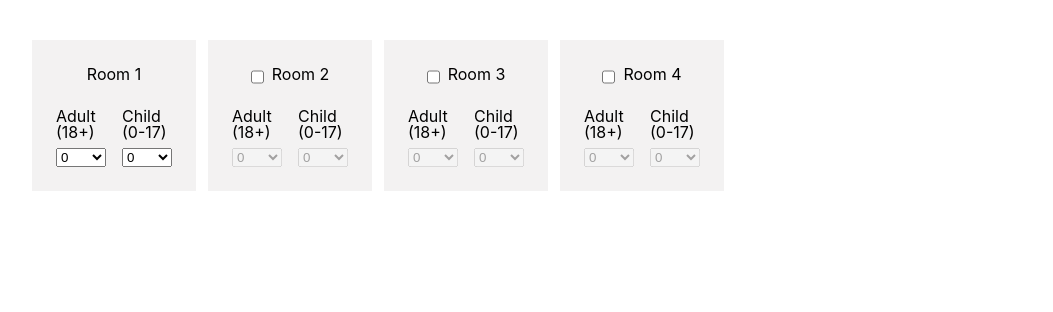
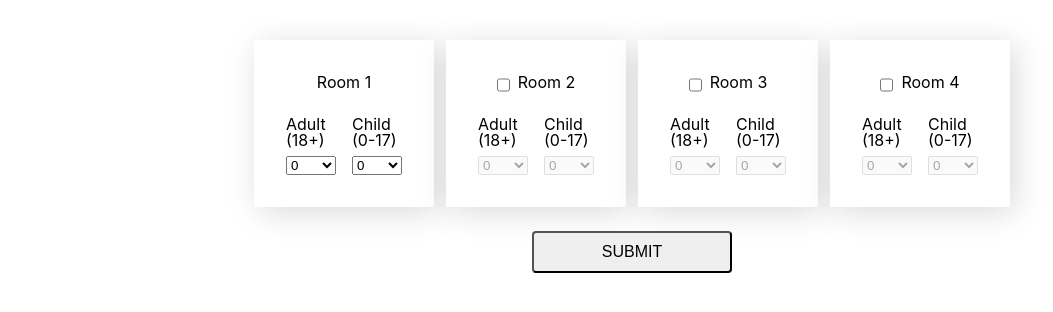
Before and after one commit to aarnadlr/react-hilton-rooms, a React (Create React App) app: page / in a window 1280 px wide. Shown: the top 312 px of the page, without its empty margins (8-1061 px from the left). Built offline with nearby package versions, Linux system fonts and the light colour scheme.

Commit message:
Add submit button and styles.

```diff
--- a/src/App.js
+++ b/src/App.js
@@ -3,13 +3,32 @@ import './App.css';
 import Room from './components/Room';
 import styled from 'styled-components';
 
-const Main = styled.main`
+const Container = styled.div`
   display: flex;
+  flex-direction: column;
+  align-items: center;
   padding: 40px;
 `;
 
+const Main = styled.main`
+  display: flex;
+`;
+
+const Button = styled.button`
+  padding: 10px 20px;
+  font-size: 1rem;
+  border-radius: 4px;
+  margin: 24px 0 0 0;
+  width: 200px;
+  transition: all 0.3s ease;
+  &:hover {
+    background-color: #ebebeb;
+    transform: scale(1.04);
+    // color: white
+  }
+`;
+
 function App() {
-
   const [room4Checked, setRoom4Checked] = useState(false);
   const [room4Disabled, setRoom4Disabled] = useState(room4Checked);
 
@@ -19,18 +38,15 @@ function App() {
   const [room2Checked, setRoom2Checked] = useState(room3Checked);
   const [room2Disabled, setRoom2Disabled] = useState(room2Checked);
 
-
   // ROOM 3: check if Room 4 state has changed
   useEffect(() => {
     setRoom3Checked(room4Checked);
   }, [room4Checked]);
 
-
   // ROOM 2: check if Room 3 or 4 state has changed
   useEffect(() => {
     setRoom2Checked(room3Checked);
   }, [room3Checked, room4Checked]);
-
 
   // ROOM 4: Map DISABLED to CHECKED
   useEffect(() => {
@@ -48,8 +64,8 @@ function App() {
   });
 
   return (
+    <Container>
       <Main>
-
         <Room roomNum={1} marginRight={12} hasCheck={false} isChecked={null} />
 
         <Room
@@ -58,7 +74,6 @@ function App() {
           hasCheck={true}
           isChecked={room2Checked}
           setIsChecked={setRoom2Checked}
-
           isDisabled={room2Disabled}
           setDisabled={setRoom2Disabled}
         />
@@ -69,20 +84,22 @@ function App() {
           hasCheck={true}
           isChecked={room3Checked}
           setIsChecked={setRoom3Checked}
-
           isDisabled={room3Disabled}
           setDisabled={setRoom3Disabled}
         />
+
         <Room
           roomNum={4}
           hasCheck={true}
           isChecked={room4Checked}
           setIsChecked={setRoom4Checked}
-
           isDisabled={room4Disabled}
           setDisabled={setRoom4Disabled}
         />
       </Main>
+
+      <Button type="submit">SUBMIT</Button>
+    </Container>
   );
 }
 
--- a/src/components/Room.js
+++ b/src/components/Room.js
@@ -5,9 +5,13 @@ import Heading from "./Heading";
 import PropTypes from 'prop-types';
 
 const Main = styled.main`
-  padding: 24px;
-  background-color: #f3f2f2;
+  padding: 32px;
+  background-color: white;
   margin-right: ${props => props.marginRight || 0}px;
+  -webkit-box-shadow: 5px 5px 42px 0px rgba(0,0,0,0.25);
+-moz-box-shadow: 5px 5px 42px 0px rgba(0,0,0,0.25);
+box-shadow: 5px 5px 30px 0px rgba(0,0,0,0.15);
+
 `;
 
 const Section = styled.section`
```
Lines whose indentation alone changed are shown as unchanged.
